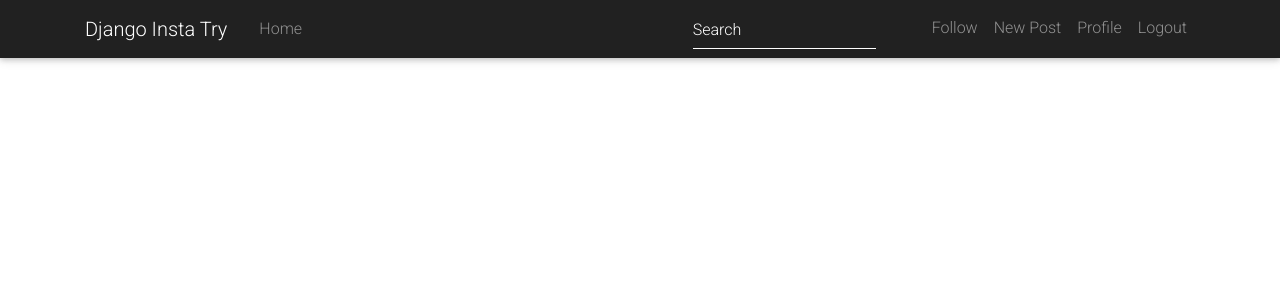
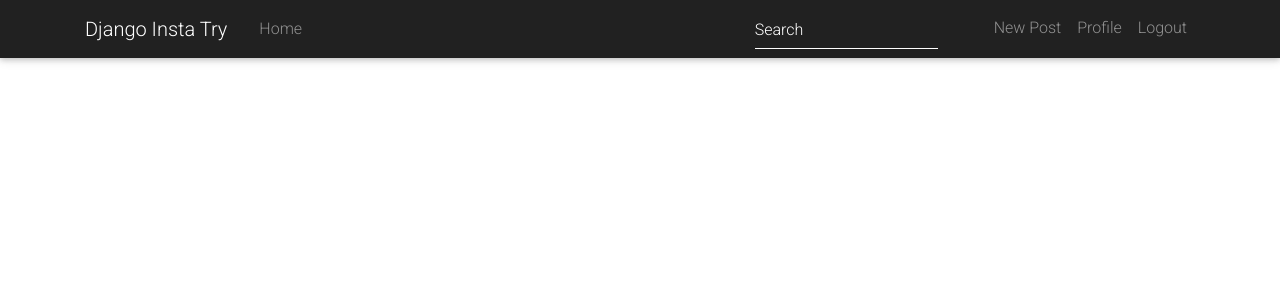
Before and after one commit to sawe-daisy/award-python, a Django app: template awards/templates/base.html in a window 1280 px wide. Shown: the top 300 px of the page. Run offline with Django 3.2, Linux system fonts and the light colour scheme; the template is opened without the code that fills it, so the values that code supplies are empty; the visitor is signed in with stand-in values (Sample User, id 1); some libraries are stand-ins or nearby versions.

Commit message:
created and updated base html

```diff
--- a/awards/templates/base.html
+++ b/awards/templates/base.html
@@ -43,7 +43,6 @@
                           aria-label="Search">
                   </div>
               </form>
-                <a class="nav-item nav-link" href="{% url 'user-posts' %}">Follow</a>
                 <a class="nav-item nav-link" href="{% url 'post-create' %}">New Post</a>
                 <a class="nav-item nav-link" href="{% url 'profile' %}">Profile</a>
                 <a class="nav-item nav-link" href="{% url 'logout' %}">Logout</a>
```
